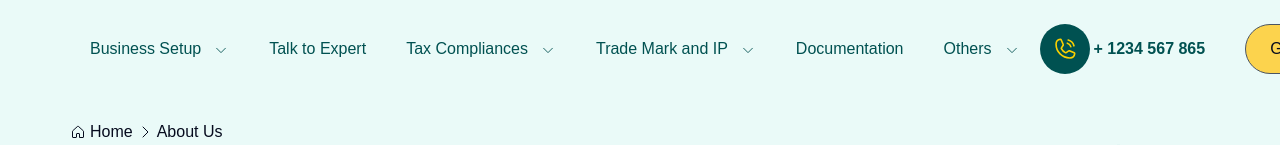
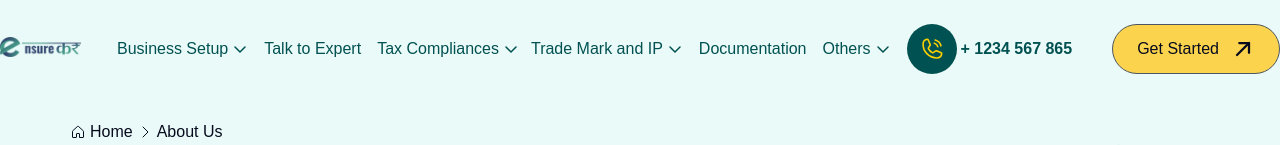
Before and after one commit to Ankitpatel239/ensurekar_app, a Next.js app: page /About in a window 1280 px wide. Shown: the top 145 px of the page. Built offline with nearby package versions, Linux system fonts and the light colour scheme.

Commit message:
enhanced header

```diff
--- a/src/app/components/Desktop-Navbar.tsx
+++ b/src/app/components/Desktop-Navbar.tsx
@@ -92,13 +92,16 @@ const DesktopNavbar: React.FC = () => {
 
   return (
     <nav className="max-lg:hidden">
-      <ul className="flex justify-center mx-3 items-center gap-6">
-        {options.map((option, index: number) => (
+      <ul className="flex justify-center mx-3 items-center gap-1">
+        {options.map((option:any, index: number) => (
           <li
             key={index}
-            className={`relative group menu ${
-              active === option.title ? "border-b-2 border-[#FFBF3F]" : ""
-            } hover:cursor-pointer duration-700  rounded-lg`}
+            className={`flex text-nowrap group menu justify-center items-center gap-1 relative  rounded-lg duration-700  rounded-lg men hover:shadow-[0px_2px_0px_0px_#FFBF3F]
+              subMenuTitle hover:cursor-pointer  ${
+                active === option.title
+                  ? "shadow-[0px_2px_0px_0px_#FFBF3F]"
+                  : ""}
+              `}
             onMouseEnter={() => setHoveredMainMenu(index)}
             onMouseLeave={() => setHoveredMainMenu(null)}
           >
@@ -111,18 +114,18 @@ const DesktopNavbar: React.FC = () => {
               </Link>
             ) : (
               <div
-                className="flex justify-center items-center gap-1 text-nowrap relative px-2 py-2 rounded-lg"
+                className="flex justify-center items-center gap-1 text-nowrap relative px-1 py-2 rounded-lg"
                 onClick={() => setActive(option.title)}
               >
                 {option.title}
-                <CaretDown className="ml-2 inline-block pt-0.5 block group-hover:rotate-180 duration-700" />
+                <CaretDown weight="bold" className="inline-block block group-hover:rotate-180 duration-700" />
               </div>
             )}
 
             {/* Show SubMenu Titles on Hover */}
             {hoveredMainMenu === index && (option.subMenu || option.mircoOptions) && (
               <ul
-                className="absolute px-2 top-10 left-0 pointer-events-none group-hover:pointer-events-auto flex justify-start items-start flex-col py-6 gap-3 opacity-0 invisible group-hover:visible group-hover:opacity-100 group-hover:z-50 bg-s1 text-white/80 rounded-lg group-hover:translate-y-0 group-hover:scale-100 translate-y-8 scale-75 duration-500"
+                className="absolute px-2 top-10 left-0 pointer-events-none group-hover:pointer-events-auto flex justify-start items-start flex-col py-6 gap-3 opacity-0 invisible group-hover:visible group-hover:opacity-100 group-hover:z-50 bg-s1 text-white/80 rounded-lg group-hover:translate-y-0 group-hover:scale-100 translate-y-8 scale-75 duration-500" onClick={() => setActive(option.title)}
               >
                 {option.subMenu &&
                   option.subMenu.map((sub: SubMenu, subIndex: number) => (
@@ -131,6 +134,7 @@ const DesktopNavbar: React.FC = () => {
                       className="cursor-pointer px-2 text-start text-nowrap relative duration-500 subMenuItem"
                       onMouseEnter={() => setHoveredSubMenu(subIndex)}
                       onMouseLeave={() => setHoveredSubMenu(null)}
+                      onClick={() => setActive(option.title)}
                     >
                       <p className="hover:text-s2 w-[200px]">{sub.title}</p>
 
@@ -140,6 +144,7 @@ const DesktopNavbar: React.FC = () => {
                             <li
                               key={subOptionIndex}
                               className="px-6 py-1.5 hover:ml-1 duration-500 hover:text-s2 subMenuItem"
+                              onClick={() => setActive(option.title)}
                             >
                               <Link href={subOption.link}>{subOption.title}</Link>
                             </li>
--- a/src/app/components/Header.tsx
+++ b/src/app/components/Header.tsx
@@ -40,15 +40,15 @@ const Header = () => {
       }`}
     >
       <div className="top-0 left-0 right-0 z-50 header flex justify-center">
-        <div className="flex justify-between items-center container text-s1 py-6">
-          <div className="pb-1 flex justify-start items-center gap-3">
+        <div className="flex justify-between items-center  text-s1 py-6">
+          <div className="pb-1 flex justify-between items-start md:items-center gap-5">
             <button
               className="lg:hidden text-3xl mobileMenuOpenButton"
               onClick={handleSidebar}
             >
               ☰
             </button>
-            <Link href="/">
+            <Link href="/" className="mr-5">
               <Image src={Logo} alt="Ensurekar logo" />
             </Link>
           </div>
```
